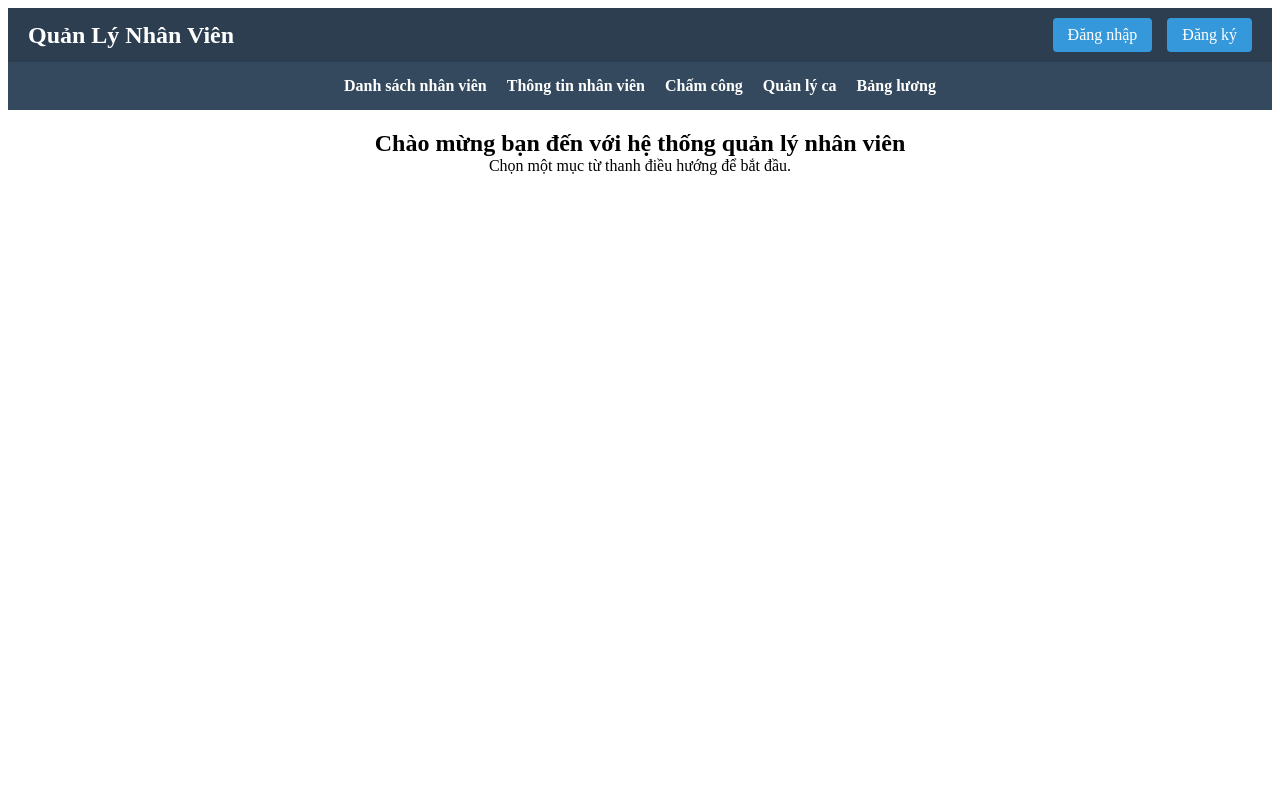
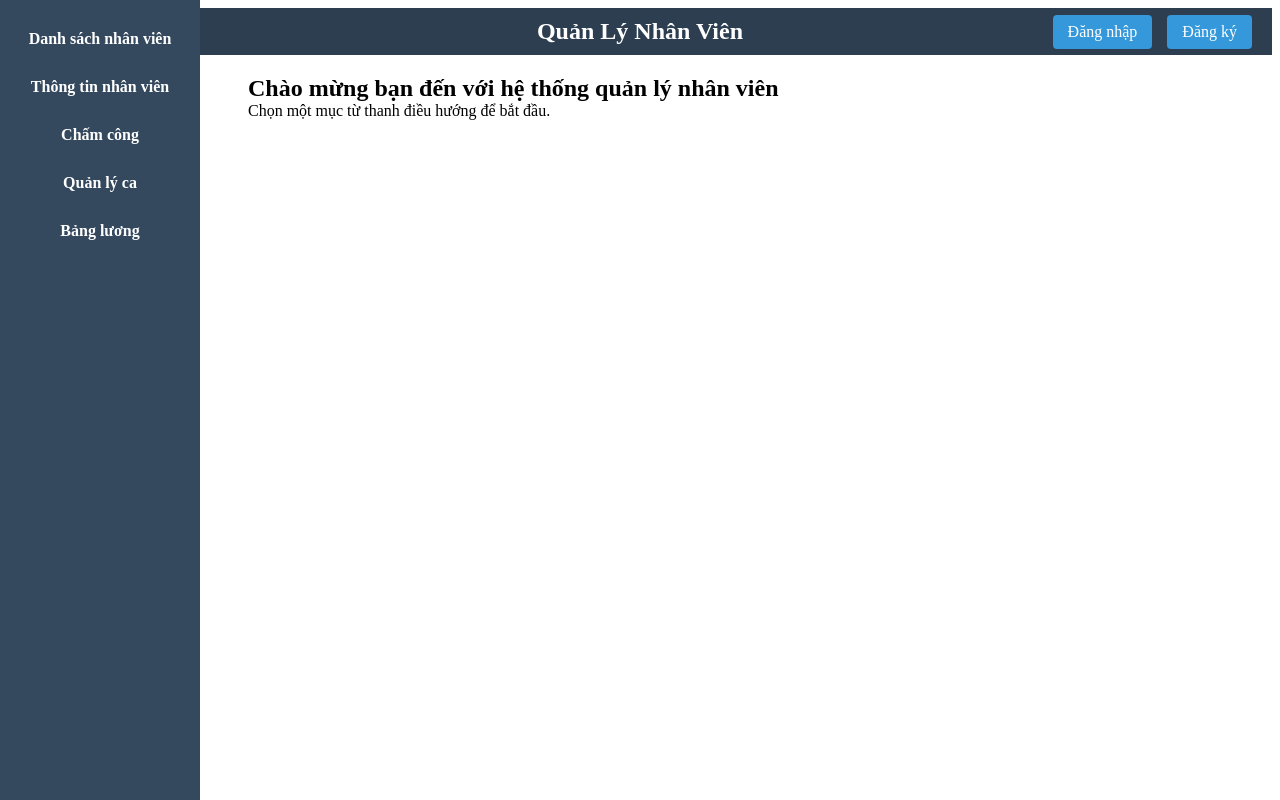
Before and after one commit to lehuuthienphuc/quanlynhansu, an Angular app in the folder qlns/: page / in a window 1280 px wide. Built offline with nearby package versions, Linux system fonts and the light colour scheme.

Commit message:
Resolve merge conficts

```diff
--- a/qlns/src/app/employee-management/employee-management.component.css
+++ b/qlns/src/app/employee-management/employee-management.component.css
@@ -9,15 +9,20 @@
   color: white;
   padding: 10px 20px;
   display: flex;
-    justify-content: space-between;
+  justify-content: center; /* Căn giữa theo chiều ngang */
   align-items: center;
+  position: relative; /* Đặt vị trí để căn giữa nút đăng nhập và đăng ký */
 }
 
 header h1 {
   font-size: 24px;
+  flex: 1;
+  text-align: center; /* Căn giữa văn bản trong tiêu đề */
 }
 
 .header-buttons {
+  position: absolute;
+  right: 20px; /* Đặt nút đăng nhập và đăng ký ở góc phải */
   display: flex;
   gap: 15px;
 }
@@ -30,30 +35,44 @@
   border-radius: 4px;
 }
 
+
 nav {
   background-color: #34495E;
   padding: 15px 0;
+  width: 200px; /* Đặt chiều rộng cho thanh điều hướng */
+  height: 100vh; /* Chiều cao toàn màn hình */
+  position: fixed; /* Đặt nav cố định bên trái */
+  top: 0;
+  left: 0;
   display: flex;
-    justify-content: center;
+  align-items: center;
+  flex-direction: column;
 }
 
 nav ul {
-    display: flex;
   list-style: none;
-    gap: 20px;
+  width: 100%;
+  padding: 0;
+}
+
+nav ul li {
+  width: 100%;
 }
 
 nav ul li a {
+  display: block;
   color: white;
   text-decoration: none;
   font-weight: bold;
+  padding: 15px;
+  text-align: center;
 }
 
 nav ul li a:hover {
-    color: #1ABC9C;
+  background-color: #1ABC9C;
 }
 
 .content {
+  margin-left: 220px; /* Đẩy nội dung chính sang phải để tránh bị che bởi nav */
   padding: 20px;
-    text-align: center;
 }
```
Lines whose indentation alone changed are shown as unchanged.
